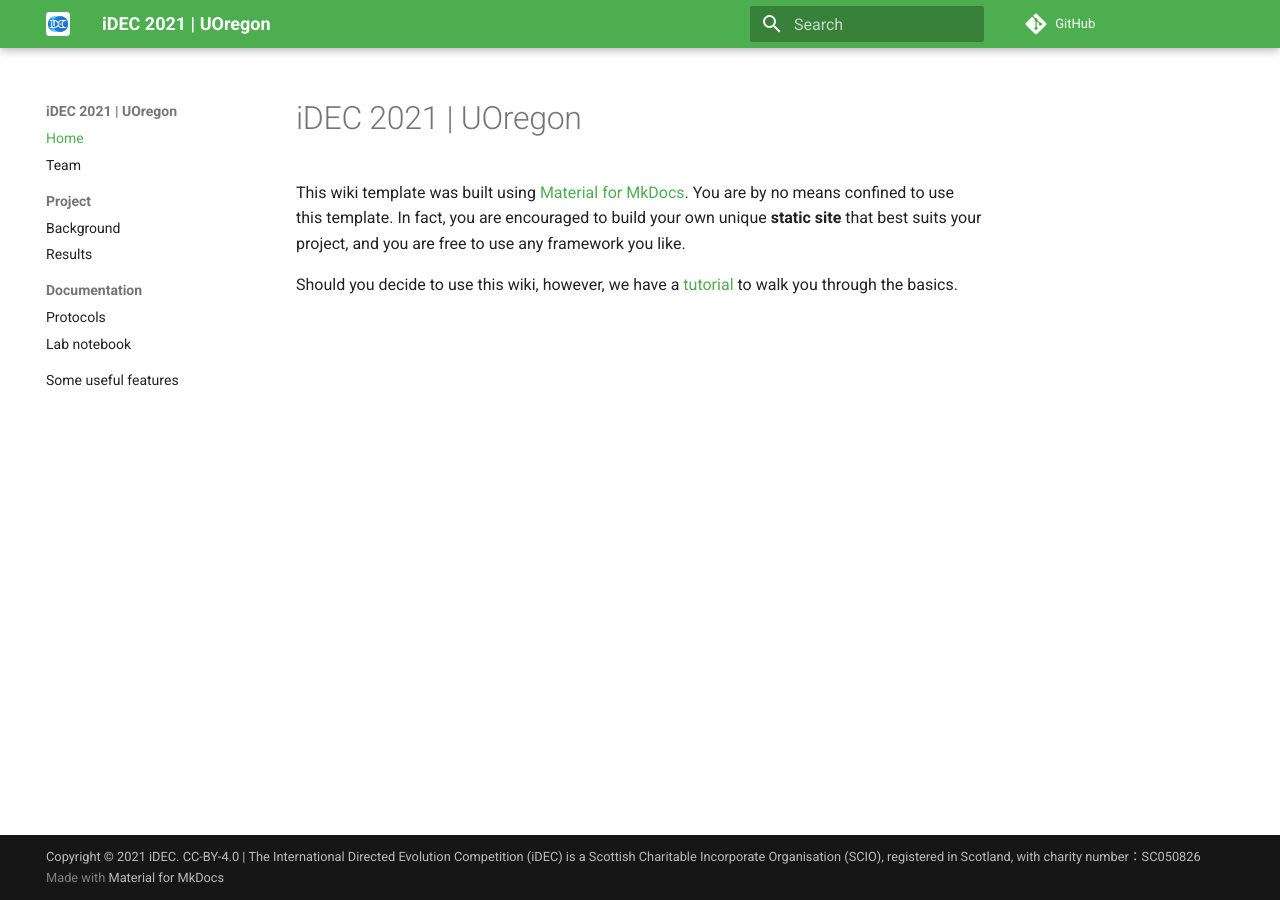
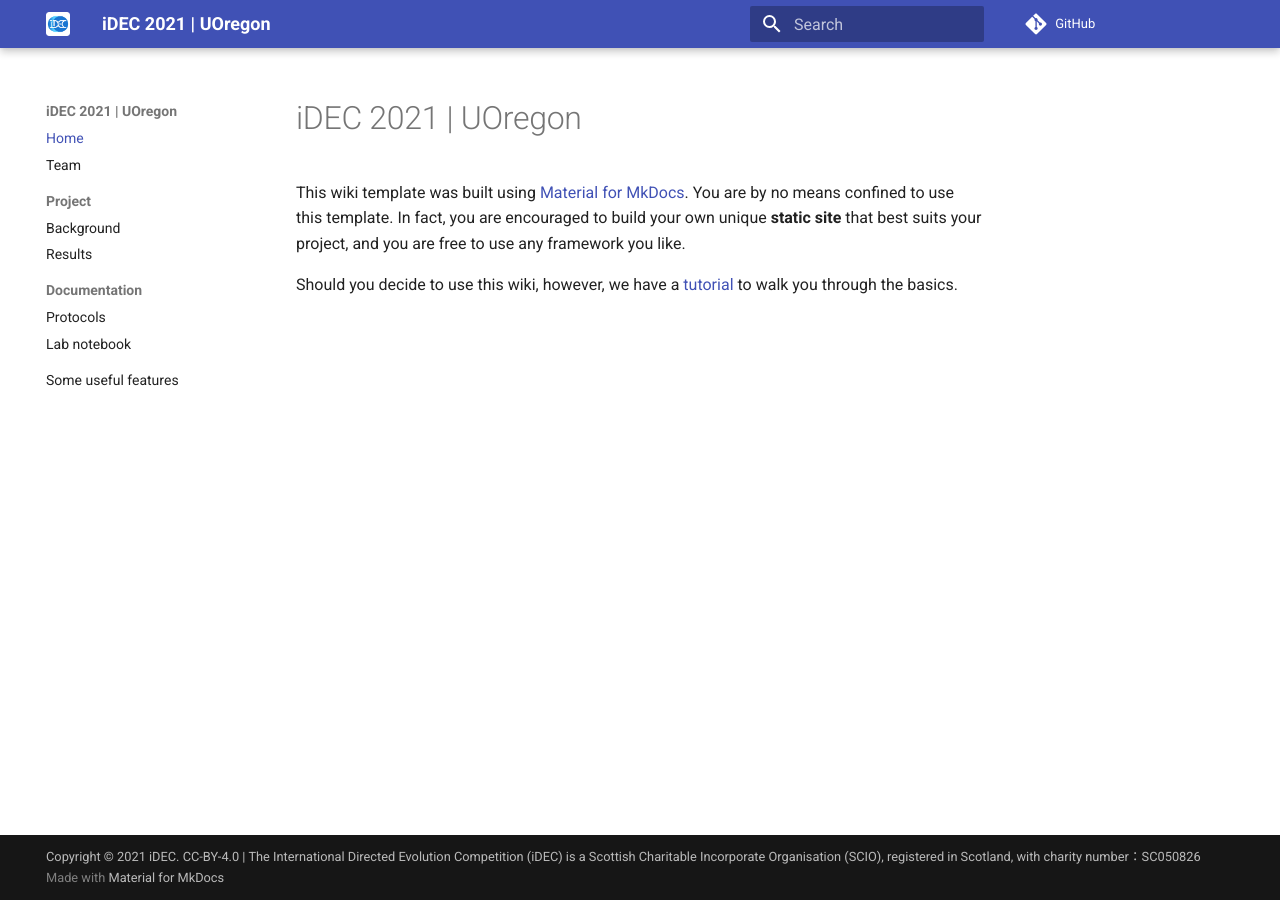
Before and after one commit to idec2021/UOregon, an MkDocs documentation site: the page built from docs/index.md, in a window 1280 px wide. Built offline with MkDocs 1.6.1 and Material for MkDocs 9.7.7, drawn with Linux system fonts in a browser that asks for light colours; comment, search, counter and statistics services are not loaded.

Commit message:
Update mkdocs.yml

```diff
--- a/mkdocs.yml
+++ b/mkdocs.yml
@@ -6,7 +6,7 @@ theme:
   favicon: img/idec-wiki-logo.png
 
   palette:
-    primary: green
+    primary: turquoise
     accent: blue
 
   features:
```
